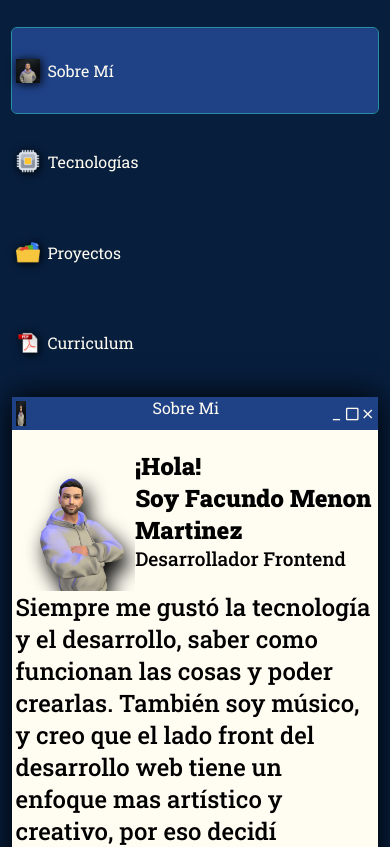
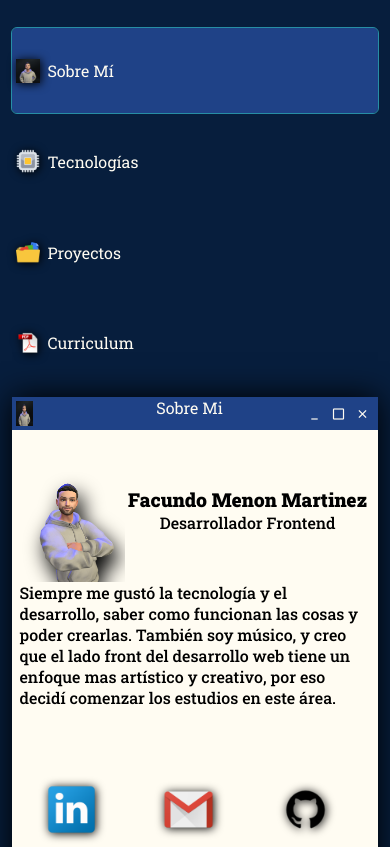
Before and after one commit to FacuMenonMartinez/portafolio, a React (Vite) app: page / in a window 390 px wide. Shown: the top 847 px of the page. Built offline with nearby package versions, Linux system fonts and the light colour scheme.

Commit message:
adaptacion responsive mobile listo

```diff
--- a/src/componentes/cv/Cv.jsx
+++ b/src/componentes/cv/Cv.jsx
@@ -8,11 +8,11 @@ function Cv() {
         <section className="contenedor-seccion">
             <article className="contenedor-cv">
                 <div className="curriculum-item">
-                    <a href={curriculum} target="_blank"><img src={pdf} /></a>
+                    <a href={curriculum} target="_blank"><img className="cv-icono" src={pdf} /></a>
                     <p>verCurriculum.pdf</p>
                 </div>
                 <div className="curriculum-item">
-                    <a href={curriculum} download="FacundoMenonMartinez.pdf"><img src={descargar} /></a>
+                    <a href={curriculum} download="FacundoMenonMartinez.pdf"><img className="cv-icono" src={descargar} /></a>
                     <p>descargarCurriculum.exe</p>
                 </div>
 
--- a/src/componentes/cv/cv.css
+++ b/src/componentes/cv/cv.css
@@ -20,3 +20,26 @@
     font-weight: 500;
 
 }
+
+/* RESPONSIVE */
+@media(max-width:580px){
+
+    .cv-icono{
+        max-width: 75%;
+    }
+}
+
+@media(max-width:375px){
+    .contenedor-cv{
+        display: flex;
+        padding: 3vh 1vw 3vh 1vw;
+        max-width: 50%;
+    }
+    .curriculum-item > p{
+    font-size: 0.7rem;
+
+    }
+    .cv-icono{
+        max-width: 75%;
+    }
+}
--- a/src/componentes/proyectoDescripcion/ProyectoDescripcion.jsx
+++ b/src/componentes/proyectoDescripcion/ProyectoDescripcion.jsx
@@ -16,8 +16,8 @@ function ProyectoDescripcion({ nombre, descripcion, img, enlace, repositorio })
             </main>
 
             <footer className="proyecto-footer">
-                <a target="_blank" href={enlace}><img src={internet} /></a>
-                <a target="_blank" href={repositorio}><img src={github} /></a>
+                <a target="_blank" href={enlace}><img className="proyecto-footer-img" src={internet} /></a>
+                <a target="_blank" href={repositorio}><img className="proyecto-footer-img" src={github} /></a>
             </footer>
 
 
--- a/src/componentes/proyectoDescripcion/proyectoDescripcion.css
+++ b/src/componentes/proyectoDescripcion/proyectoDescripcion.css
@@ -60,3 +60,20 @@
 
 
 }
+
+@media(max-width:580px){
+    .proyecto-descripcion{
+        font-size: 1rem;
+    }
+    .proyecto-footer-img{
+        width: 75%;
+    }
+}
+
+@media(max-width:425px){
+    .proyecto-header{
+        font-size: 1.2rem;
+        margin-bottom: 2vh;
+    }
+
+}
--- a/src/componentes/proyectos/proyectos.css
+++ b/src/componentes/proyectos/proyectos.css
@@ -79,3 +79,17 @@
         width: 5vw;
     }
 }
+
+@media(max-width:580px){
+    .proyecto-item {
+        max-height: 50%;
+        margin-bottom: 5vh;
+    }
+
+}
+
+@media(max-width:425px){
+    .contenedor-irAtras {
+        width: 8vw;
+    }
+}
--- a/src/componentes/sobre_mi/Sobre_mi.jsx
+++ b/src/componentes/sobre_mi/Sobre_mi.jsx
@@ -17,7 +17,7 @@ function Sobre_mi() {
 
                     </div>
                     <div className="titulo-sobreMi">
-                        <h1>¡Hola! <br/>Soy Facundo Menon Martinez</h1>
+                        <h1>Facundo Menon Martinez</h1>
                         <h3>Desarrollador Frontend</h3>
                     </div>
                 </header>
--- a/src/componentes/sobre_mi/sobre_mi.css
+++ b/src/componentes/sobre_mi/sobre_mi.css
@@ -31,6 +31,11 @@
 
 .titulo-sobreMi > h1{
     font-size: 2rem;
+}
+
+.titulo-sobreMi > h1::before{
+    content: '¡Hola!\A Soy ';
+    white-space: pre;
 }
 
 .titulo-sobreMi > h3{
@@ -92,6 +97,43 @@
 
 }
 
-/* @media (max-width:550px){
+@media(max-width: 580px){
 
-} */
+    .contenedor-sobreMi{
+        padding: 1vh 2vw 1vh 2vw;
+    }
+    .contenedor-avatar{
+        max-width: 30%;
+    }
+
+    .titulo-sobreMi {
+    align-items: center;
+}
+
+    .titulo-sobreMi > h1{
+        font-size: 1.2rem;
+    }
+    .titulo-sobreMi > h1::before{
+        content: '';
+    }
+    .titulo-sobreMi > h3{
+        font-size: 1rem;
+    }
+    .texto-sobreMi{
+        margin-bottom: 5vh;
+
+        font-weight: 500;
+        font-size: 1rem;
+    }
+
+
+}
+
+@media(max-width:380px){
+    .titulo-sobreMi > h1{
+        font-size: 1rem;
+    }
+    .img-contacto-sobreMi{
+        max-width: 60%;
+    }
+}
--- a/src/componentes/tecnologias/tecnologias.css
+++ b/src/componentes/tecnologias/tecnologias.css
@@ -40,3 +40,10 @@
     }
 
 }
+
+@media(max-width:380px){
+    .contenedor-iconos>p {
+        font-size: 0.8rem;
+
+    }
+}
--- a/src/componentes/ventana/ventana.css
+++ b/src/componentes/ventana/ventana.css
@@ -78,3 +78,14 @@
 
 
 }
+
+@media(max-width: 425px){
+    .barra-superior>img {
+        width: 7%;
+    }
+    .contenedor-botonera>span {
+        font-size: 16px;
+        margin: 0 0.5vh;
+    }
+
+}
```
